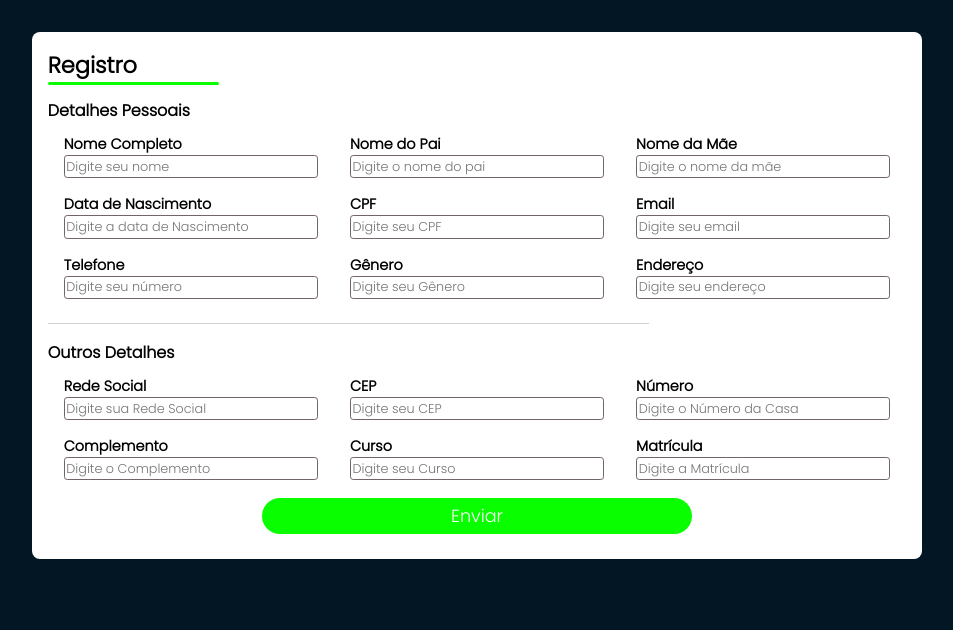
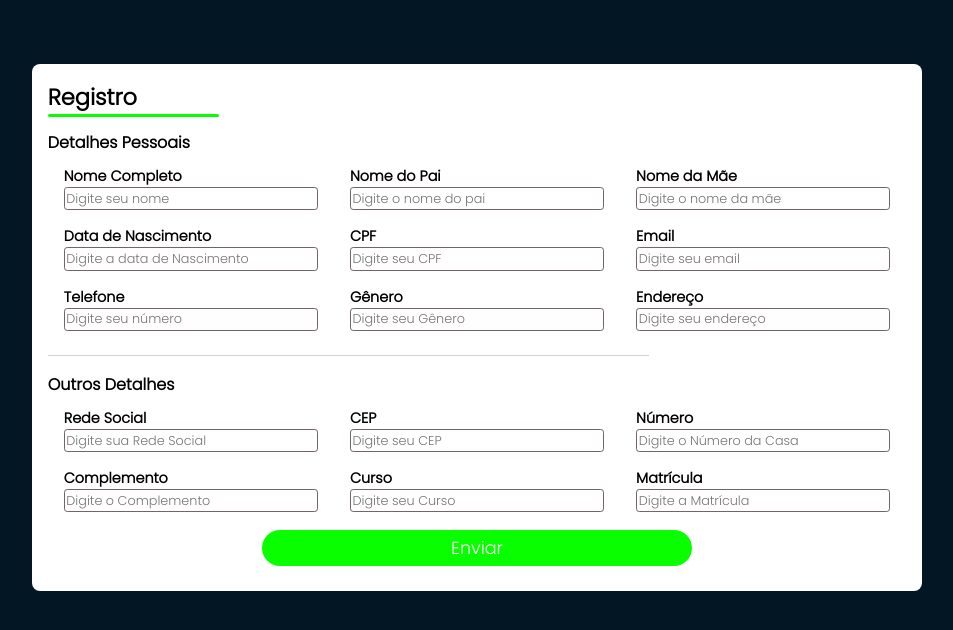
Before and after one commit to mauricio173/Formulario-de-Registro, a plain HTML site: page index.html in a window 1280 px wide. Shown: the whole page, without its empty margins (163-1116 px from the left). Drawn offline with Linux system fonts and the light colour scheme.

Commit message:
update formReg.css

```diff
--- a/formReg.css
+++ b/formReg.css
@@ -20,7 +20,7 @@ body {
     background: #fff;
     border-radius: 0.5rem;
     padding: 1rem;
-    margin: 2rem 1rem 1rem;
+    margin: 4rem 1rem 1rem;
 }
 
 .registration-container h2 {
```
